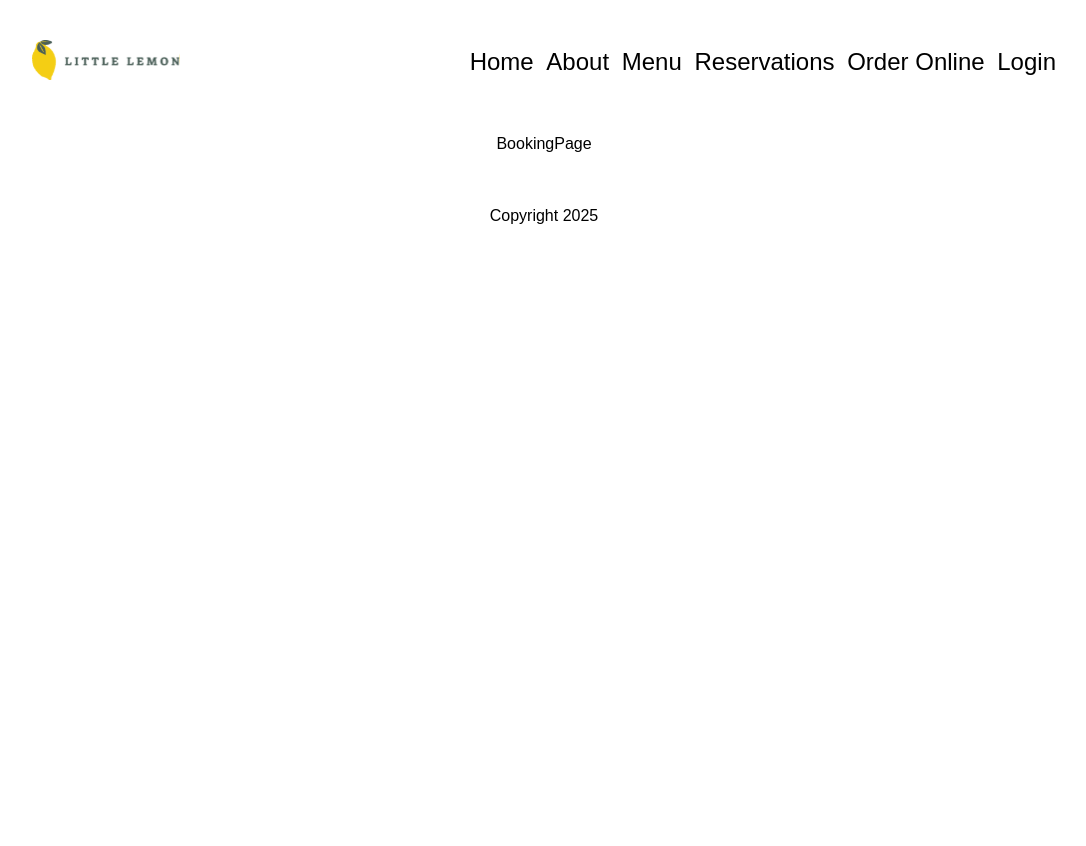
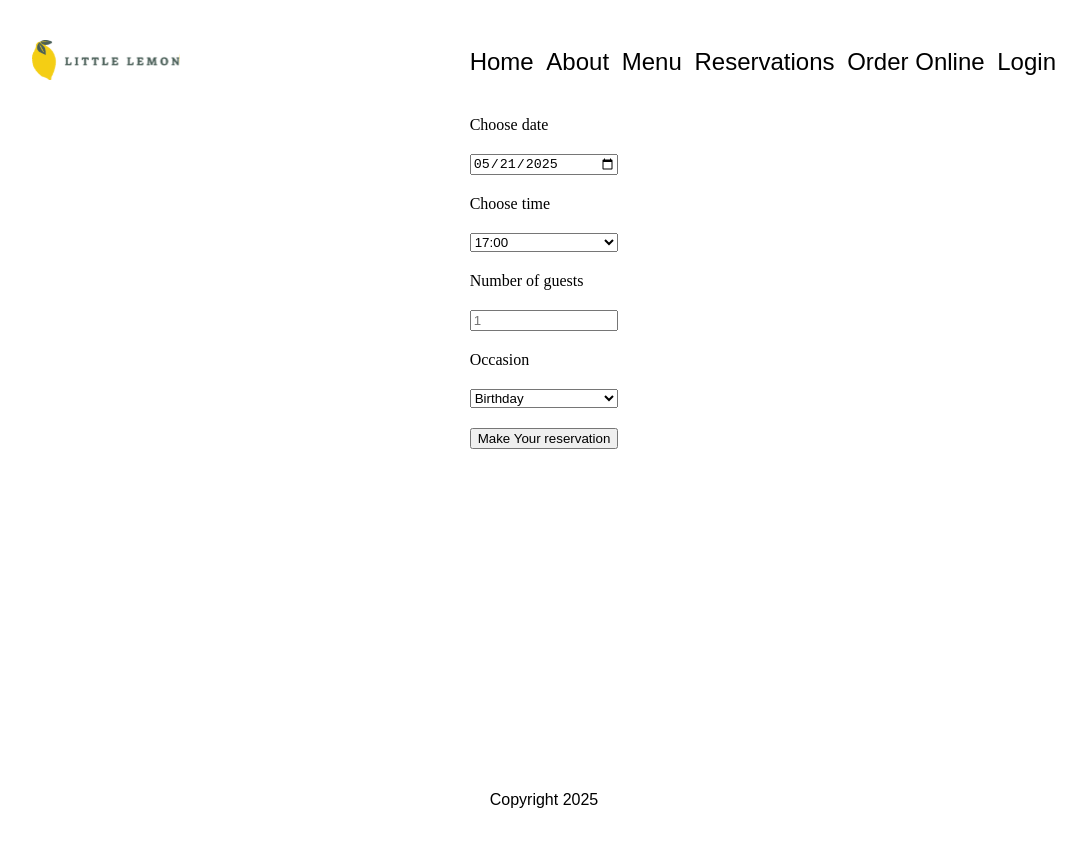
Before and after one commit to jimmux/meta-frontend-developer, a React (Create React App) app in the folder capstone/little-lemon-web-app/: page /booking in a window 1280 px wide. Shown: the top 846 px of the page, without its empty margins (96-1182 px from the left). Before the commit the page ends 800 px from the top, so only its background shows below. Built offline with nearby package versions, Linux system fonts and the light colour scheme.

Commit message:
Exercise: Defining the Bookings page

```diff
--- /dev/null
+++ b/capstone/little-lemon-web-app/src/components/BookingForm.js
@@ -0,0 +1,100 @@
+import styles from "./BookingForm.module.css";
+import { useState } from "react";
+
+const DEFAULT_TIME = new Date();
+
+const DEFAULT_BOOKING = {
+  date: DEFAULT_TIME.toJSON().split("T").shift(),
+  // 17:00 to 22:00
+  time: 17,
+  // 1 to 10
+  number: 2,
+  // "birthday" or "anniversary"
+  occasion: "birthday"
+};
+
+const BookingForm = () => {
+  const [availableTimes, setAvailableTimes] = useState([17, 18, 19, 20]);
+  const [booking, setBooking] = useState(DEFAULT_BOOKING);
+
+  const changeDate = (event) => {
+    setBooking({
+      ...booking,
+      date: event.target.value
+    });
+  }
+
+  const changeTime = (event) => {
+    setBooking({
+      ...booking,
+      time: Number(event.target.value)
+    });
+  }
+
+  const changeGuestNumber = (event) => {
+    setBooking({
+      ...booking,
+      number: Number(event.target.value)
+    });
+  }
+
+  const changeOccasion = (event) => {
+    setBooking({
+      ...booking,
+      occasion: event.target.value
+    });
+  }
+
+  const handleSubmit = (event) => {
+    event.preventDefault();
+    alert("Submitted!");
+    console.debug(booking);
+    setBooking(DEFAULT_BOOKING);
+  }
+
+  return (
+    <form className={styles.form} onSubmit={handleSubmit}>
+      <label htmlFor="date">Choose date</label>
+      <input
+        type="date"
+        id="date"
+        value={booking.date}
+        min={DEFAULT_BOOKING.date}
+        onChange={changeDate}
+      />
+      <label htmlFor="time">Choose time</label>
+      <select
+        id="time"
+        value={booking.time}
+        onChange={changeTime}
+      >
+        {availableTimes.map((time) => (
+          <option key={time} value={time}>
+            {`${time}:00`}
+          </option>
+        ))}
+      </select>
+      <label htmlFor="guests">Number of guests</label>
+      <input
+        type="number"
+        placeholder="1"
+        min="1"
+        max="10"
+        id="guests"
+        onChange={changeGuestNumber}
+      />
+      <label htmlFor="occasion">Occasion</label>
+      <select
+        id="occasion"
+        value={booking.occasion}
+        onChange={changeOccasion}
+      >
+        <option value="birthday">Birthday</option>
+        <option value="anniversary">Anniversary</option>
+      </select>
+      <input type="submit" value="Make Your reservation" />
+    </form>
+  );
+};
+
+export default BookingForm;
--- /dev/null
+++ b/capstone/little-lemon-web-app/src/components/BookingForm.module.css
@@ -0,0 +1,5 @@
+.form {
+  display: grid;
+  max-width: 200px;
+  gap: 20px;
+}
--- a/capstone/little-lemon-web-app/src/components/BookingPage.js
+++ b/capstone/little-lemon-web-app/src/components/BookingPage.js
@@ -1,5 +1,7 @@
+import BookingForm from "./BookingForm";
+
 const BookingPage = () => {
-  return (<p>BookingPage</p>)
+  return (<BookingForm />)
 };
 
 export default BookingPage;
--- a/capstone/little-lemon-web-app/src/components/Main.js
+++ b/capstone/little-lemon-web-app/src/components/Main.js
@@ -1,4 +1,5 @@
 import { BrowserRouter, Routes, Route } from "react-router-dom";
+import styles from "./Main.module.css";
 import HomePage from "./HomePage";
 import AboutPage from "./AboutPage";
 import MenuPage from "./MenuPage";
@@ -8,6 +9,7 @@ import LoginPage from "./LoginPage";
 
 const Main = () => {
   return (
+    <main className={styles.main}>
       <BrowserRouter>
         <Routes>
           <Route path="/" element={<HomePage />} />
@@ -18,6 +20,7 @@ const Main = () => {
           <Route path="/login" element={<LoginPage />} />
         </Routes>
       </BrowserRouter>
+    </main>
   );
 };
 
--- /dev/null
+++ b/capstone/little-lemon-web-app/src/components/Main.module.css
@@ -0,0 +1,3 @@
+.main {
+  min-height: 80vh;
+}
--- a/capstone/little-lemon-web-app/src/components/Nav.js
+++ b/capstone/little-lemon-web-app/src/components/Nav.js
@@ -33,7 +33,7 @@ const Nav = () => {
     <nav>
       <ul className={`lead ${styles.menu}`}>
         {menuItems.map(({ name, href }) => (
-          <li>
+          <li key={name}>
             <a href={href}>{name}</a>
             {/* <Link to={href} >{name}</Link> */}
           </li>
```
Lines whose indentation alone changed are shown as unchanged.
